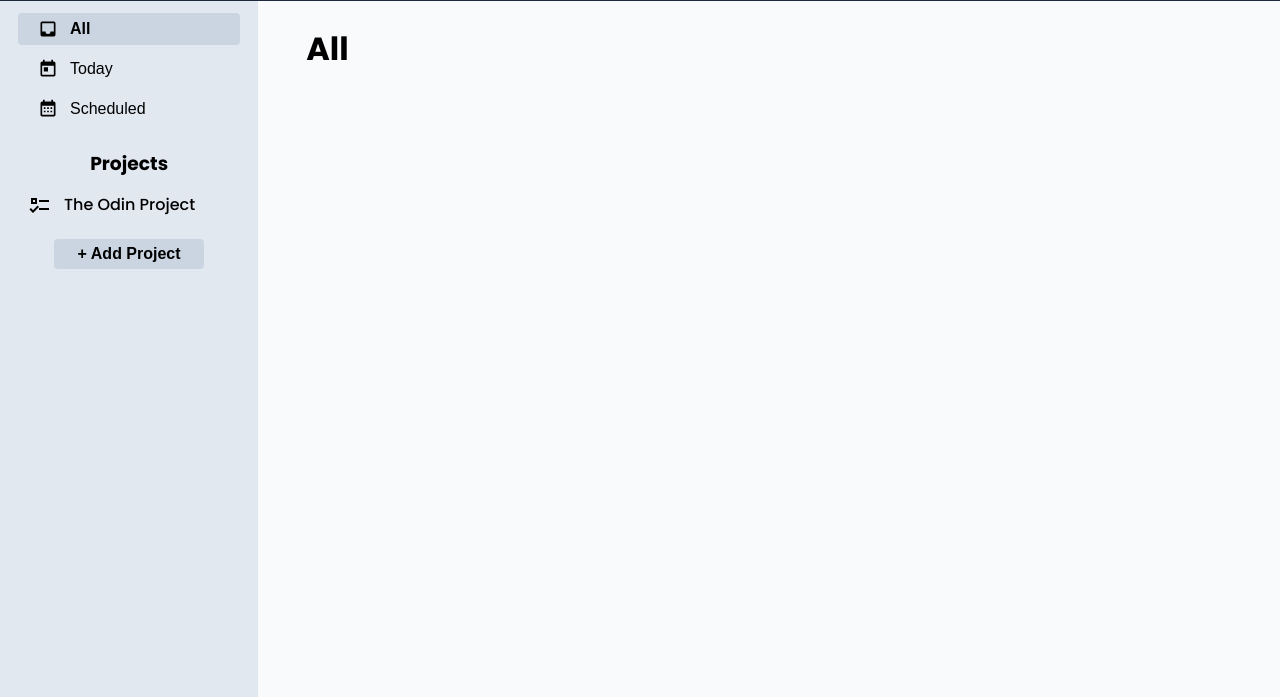
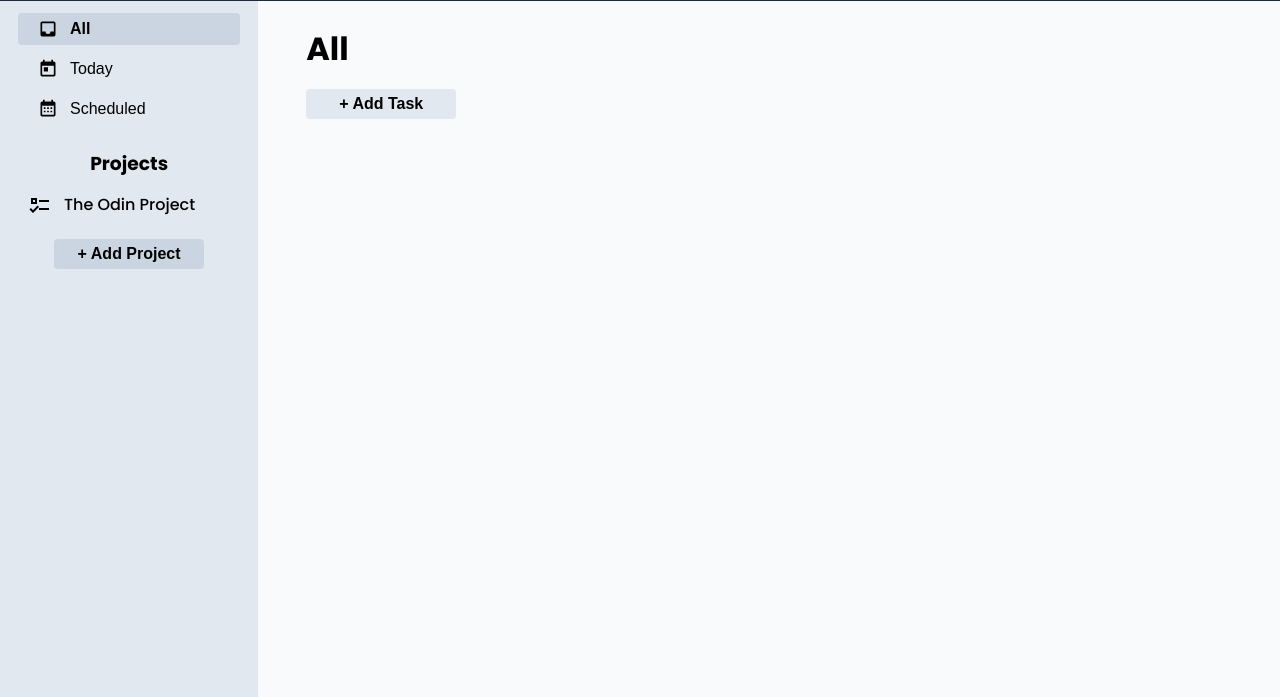
Before and after one commit to nainsworth/todo-list, a website built with webpack: page dist/index.html in a window 1280 px wide. Shown: the part 42-739 px from the top of the page. Built offline with nearby package versions, Linux system fonts and the light colour scheme.

Commit message:
Page now dynamically loads task and open/closes new task modal

```diff
--- a/src/js/index.js
+++ b/src/js/index.js
@@ -1,3 +1,5 @@
 import loadModal from "./modal";
+import loadTaskSection from "./task";
 
 loadModal();
+loadTaskSection();
--- a/src/js/modal.js
+++ b/src/js/modal.js
@@ -1,4 +1,10 @@
-function createTaskModal() {
+function loadTaskModal() {
+  const body = document.querySelector("body");
+
+  const overlay = document.createElement("div");
+  overlay.classList.add("overlay");
+  overlay.addEventListener("click", closeModal);
+
   const taskModal = document.createElement("div");
   taskModal.classList.add("task-modal");
 
@@ -37,12 +43,12 @@ function createTaskModal() {
     modalForm.appendChild(select);
   }
 
-  function createDatetimeInput() {
-    const datetime = document.createElement("input");
-    datetime.id = "task-datetime";
-    datetime.type = "datetime-local";
+  function createDateTimeInput() {
+    const dateTime = document.createElement("input");
+    dateTime.id = "task-dateTime";
+    dateTime.type = "dateTime-local";
 
-    modalForm.appendChild(datetime);
+    modalForm.appendChild(dateTime);
   }
 
   function createSubmitBtn() {
@@ -53,12 +59,21 @@ function createTaskModal() {
     modalForm.appendChild(submit);
   }
 
+  //close modal
+  function closeModal() {
+    taskModal.classList.remove("active");
+    overlay.classList.remove("active");
+  }
+
   function render() {
+    body.appendChild(taskModal);
+    body.appendChild(overlay);
+
     taskModal.appendChild(modalForm);
     createTitle();
     createTaskInput();
     createDropDown();
-    createDatetimeInput();
+    createDateTimeInput();
     createSubmitBtn();
   }
 
@@ -67,14 +82,4 @@ function createTaskModal() {
   return taskModal;
 }
 
-function loadModal() {
-  const body = document.querySelector("body");
-
-  const overlay = document.createElement("div");
-  overlay.classList.add("overlay");
-
-  body.appendChild(createTaskModal());
-  body.appendChild(overlay);
-}
-
-export default loadModal;
+export default loadTaskModal;
--- a/src/js/task.js
+++ b/src/js/task.js
@@ -1,5 +1,4 @@
 // Create Task
-
 
 // Create Task Objects
 class Task {
@@ -24,8 +23,11 @@ const list = new List();
 
 // Generate Task Section with HTML DOM
 
+function loadTaskSection() {
   const taskSection = document.querySelector(".task-section");
   const taskContainer = document.createElement("div");
+  const taskModal = document.querySelector(".task-modal");
+  const overlay = document.querySelector(".overlay");
 
   // DOM List Title
   function createTitle(list) {
@@ -56,14 +58,14 @@ const taskContainer = document.createElement("div");
     deleteBtn.textContent = "✖";
 
     // Add if statement to display priority
-        if (task.priority = "High") {
+    if ((task.priority = "High")) {
       taskCard.classList.add("high");
-        } else if (task.priority = "Medium") {
+    } else if ((task.priority = "Medium")) {
       taskCard.classList.add("medium");
-        } else if (task.priority = "low") {
+    } else if ((task.priority = "low")) {
       taskCard.classList.add("low");
     } else {
-            return
+      return;
     }
 
     taskContainer.appendChild(taskCard);
@@ -71,16 +73,27 @@ const taskContainer = document.createElement("div");
     taskCard.appendChild(description);
     taskCard.appendChild(date);
     taskCard.appendChild(deleteBtn);
-
   }
 
+  // Add Task Button Displays New Task Modal
 
   // DOM Task Button
   function createNewTaskBtn() {
     const newTaskBtn = document.createElement("button");
     newTaskBtn.classList.add("add-task");
     newTaskBtn.textContent = "+ Add Task";
+
+    taskSection.appendChild(newTaskBtn);
+
+    newTaskBtn.addEventListener("click", openModal);
   }
+
+   //open modal
+  function openModal() {
+    taskModal.classList.add("active");
+    overlay.classList.add("active");
+  }
+
 
 
    // update list
@@ -89,18 +102,16 @@ const taskContainer = document.createElement("div");
     for (let task of list.allList) createTaskCard(task);
   }
 
-     // Add Task Button Displays New Task Modal
-
-
   // Render Task Container
   function render() {
     createTitle("All");
     taskSection.appendChild(taskContainer);
-        updateList()
+    updateList();
     createNewTaskBtn();
   }
 
-
   render();
+}
 
 // Load Tasks Section
+export default loadTaskSection;
```
Also changed, not shown: dist/index.html, dist/main.js. Lines whose indentation alone changed are shown as unchanged.
